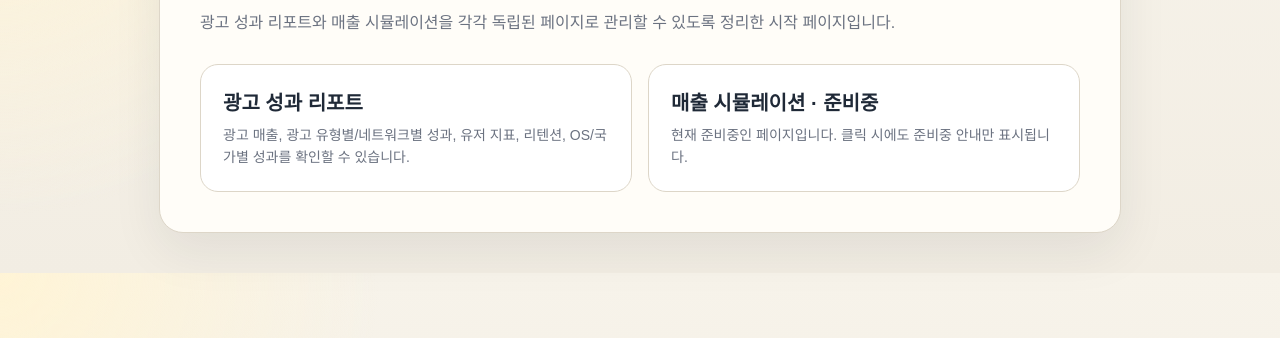
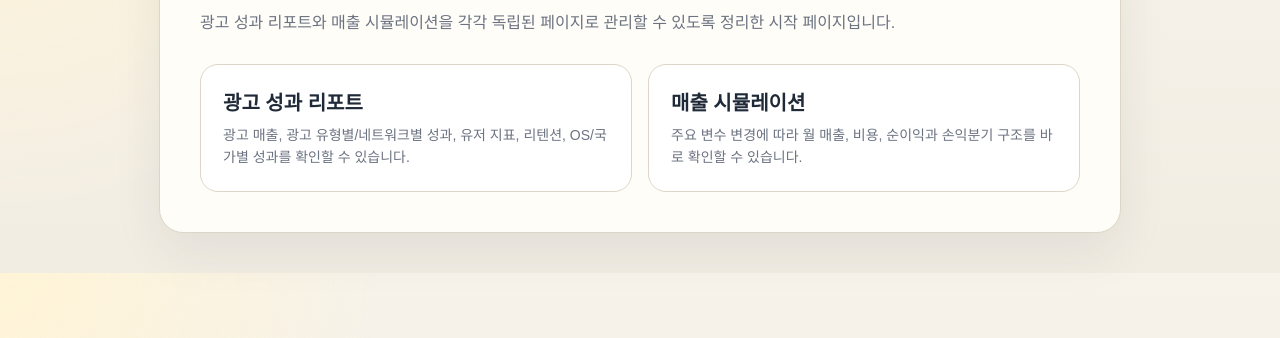
Before and after one commit to dongwonlee222/golden-goose-report, a plain HTML site: page index.html in a window 1280 px wide. Shown: the part 164-502 px from the top of the page. Drawn offline with Linux system fonts and the light colour scheme.

Commit message:
Link report hub to live simulation pages

```diff
--- a/index.html
+++ b/index.html
@@ -70,10 +70,6 @@
       background: #fff9ef;
     }
 
-    .card-disabled {
-      cursor: not-allowed;
-    }
-
     .title {
       margin-bottom: 8px;
       font-size: 20px;
@@ -101,10 +97,9 @@
         <div class="desc">광고 매출, 광고 유형별/네트워크별 성과, 유저 지표, 리텐션, OS/국가별 성과를 확인할 수 있습니다.</div>
       </a>
 
-      <a class="card card-disabled" href="#"
-         onclick="event.preventDefault(); alert('매출 시뮬레이션은 현재 준비중입니다.');">
-        <div class="title">매출 시뮬레이션 · 준비중</div>
-        <div class="desc">현재 준비중인 페이지입니다. 클릭 시에도 준비중 안내만 표시됩니다.</div>
+      <a class="card" href="./ad_revenue_simulation.html">
+        <div class="title">매출 시뮬레이션</div>
+        <div class="desc">주요 변수 변경에 따라 월 매출, 비용, 순이익과 손익분기 구조를 바로 확인할 수 있습니다.</div>
       </a>
     </div>
   </main>
```
Also changed, not shown: ad_revenue_performance_section.html (+1 -2 lines).
